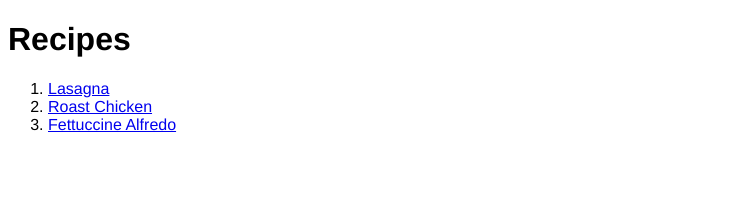
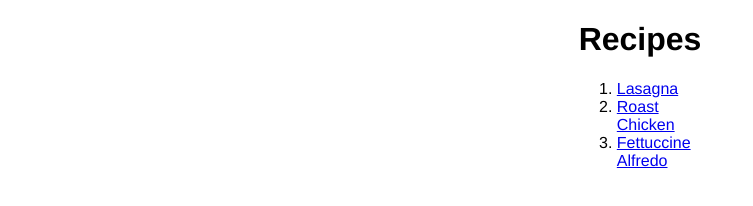
Before and after one commit to leonw3/odin-recipes, a plain HTML site: page index.html in a window 1280 px wide. Shown: the whole page, without its empty margins (0-753 px from the left). Drawn offline with Linux system fonts and the light colour scheme.

Commit message:
Centre div in index.html

```diff
--- a/index.html
+++ b/index.html
@@ -7,11 +7,13 @@
     </head>
 
     <body>
-        <h1 class="index-body">Recipes</h1>
-        <ol>
-            <li><a href="recipes/lasagna.html">Lasagna</a></li>
-            <li><a href="recipes/roastchicken.html">Roast Chicken</a></li>
-            <li><a href="recipes/fettuccinealfredo.html">Fettuccine Alfredo</a></li>
-        </ol>
+        <h1 class="text">Recipes</h1>
+        <div id="content">
+            <ol>
+                <li><a href="recipes/lasagna.html">Lasagna</a></li>
+                <li><a href="recipes/roastchicken.html">Roast Chicken</a></li>
+                <li><a href="recipes/fettuccinealfredo.html">Fettuccine Alfredo</a></li>
+            </ol>
+        </div>
     </body>
 </html>
--- a/style.css
+++ b/style.css
@@ -2,6 +2,11 @@
     font-family: Helvetica, Arial, sans-serif;
 }
 
-.index-heading {
+.text {
     text-align: center;
 }
+
+#content {
+    margin: auto;
+    width: 10%;
+}
```
